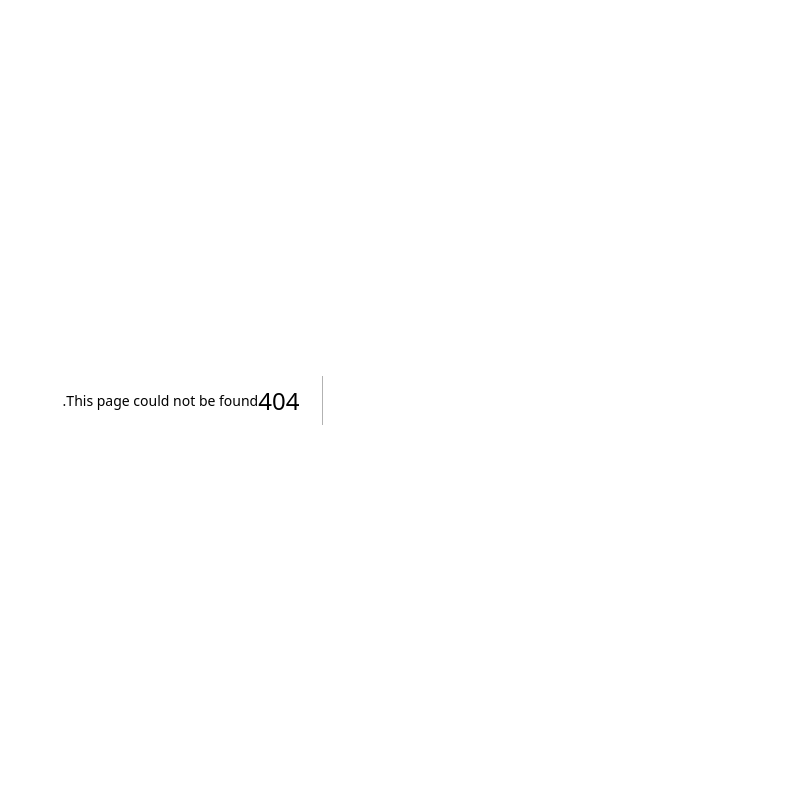
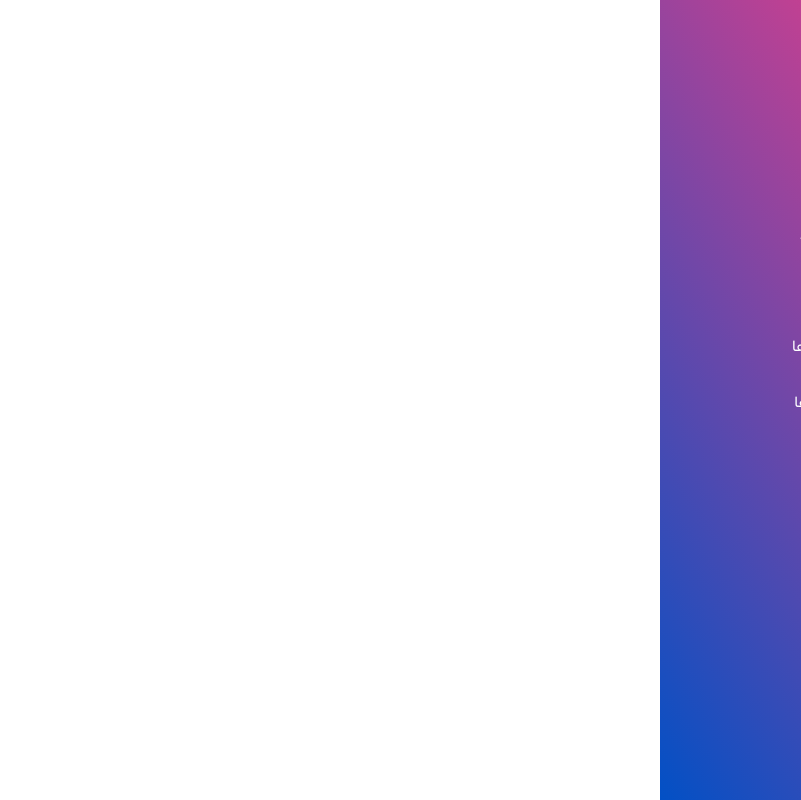
Before and after one commit to javadboroji/blog, a Next.js app: page /dashboard in a window 1280 px wide. Before the commit this address had no page. Shown: the whole page, without its empty margins (479-1280 px from the left). Built offline with nearby package versions, Linux system fonts and the light colour scheme.

Commit message:
initial dashboard

```diff
--- a/app/Components/Header/Menus/Menus.tsx
+++ b/app/Components/Header/Menus/Menus.tsx
@@ -18,6 +18,11 @@ function Menus() {
             title: 'تماس با ما',
             url: 'Contact'
         },
+        {
+            id:4,
+            title:"پنل ادمین",
+            url:'dashboard'
+        }
     ]
     return (
         <ul className='flex'>
--- /dev/null
+++ b/app/dashboard/Components/Sidebar.tsx
@@ -0,0 +1,47 @@
+import Link from 'next/link'
+import React from 'react'
+
+function Sidebar() {
+    const dashboardMenus = [
+        {
+            id: 1,
+            title: ' داشبورد ',
+            url: 'dashboard'
+        },
+        {
+            id: 1,
+            title: 'پست ها ',
+            url: 'posts'
+        },
+        {
+            id: 1,
+            title: 'کاربران ها ',
+            url: 'users'
+        },
+        {
+            id: 1,
+            title: 'کامنت  ها ',
+            url: 'comments'
+        },
+        {
+            id: 1,
+            title: 'تنطیمات  ',
+            url: 'seting'
+        },
+
+    ]
+  return (
+    <div className='flex flex-col w-1/6 h-[100vh] bg-gradient'>
+    <div className='min-h-44'></div>
+        <ul className='p-0 my-8'>
+            {dashboardMenus?.map((item)=>(
+                <li key={item.id} className='p-4'>
+                    <Link className='text-white text-center ' href={`${item.url}`}>{item.title}</Link>
+                </li>
+            ))}
+        </ul>
+    </div>
+  )
+}
+
+export default Sidebar
--- /dev/null
+++ b/app/dashboard/page.tsx
@@ -0,0 +1,12 @@
+import React from 'react'
+import Sidebar from './Components/Sidebar'
+
+const page=()=> {
+  return (
+    <div className='flex'>
+        <Sidebar/>
+    </div>
+  )
+}
+
+export default page
```
